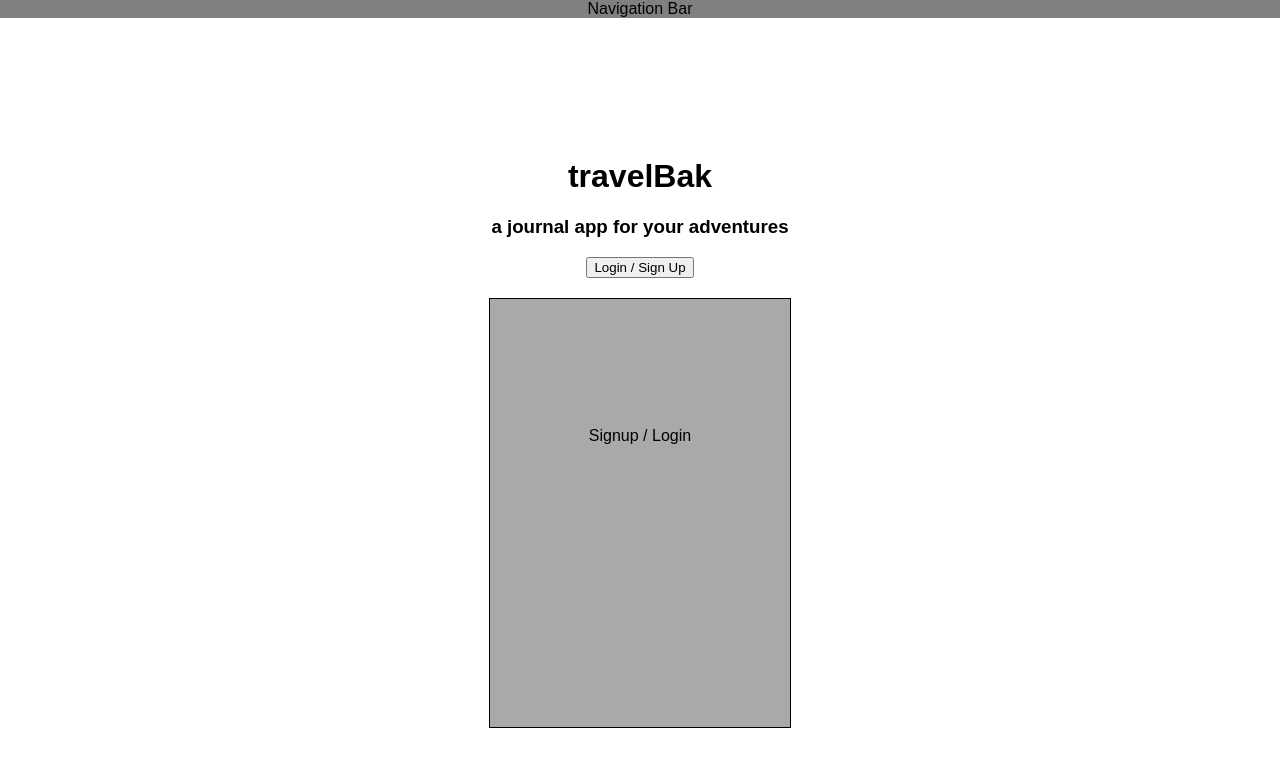
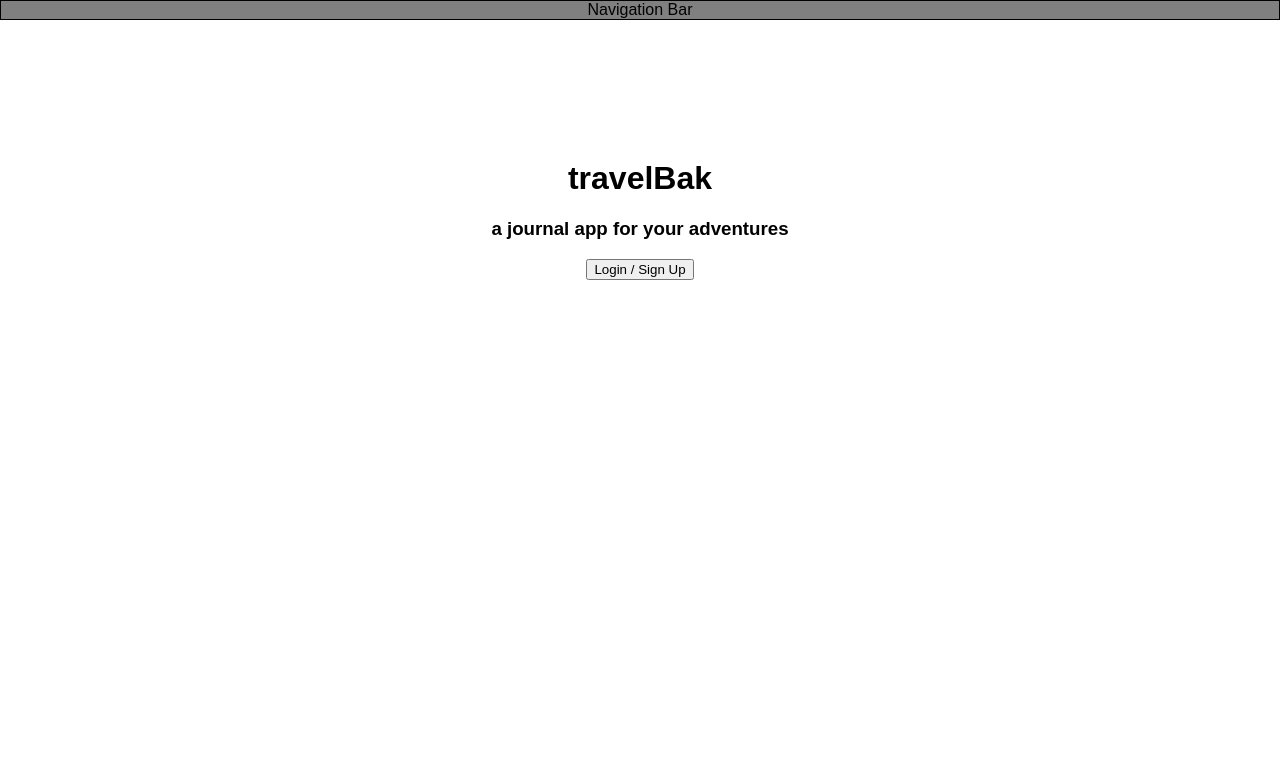
Before and after one commit to smr310/travelbak-client, a React (Create React App) app: page / in a window 1280 px wide. Shown: the top 766 px of the page. Built offline with nearby package versions, Linux system fonts and the light colour scheme.

Commit message:
test router

```diff
--- a/package.json
+++ b/package.json
@@ -5,6 +5,7 @@
   "dependencies": {
     "react": "^16.4.1",
     "react-dom": "^16.4.1",
+    "react-router-dom": "^4.3.1",
     "react-scripts": "1.1.4"
   },
   "scripts": {
--- a/src/App.js
+++ b/src/App.js
@@ -5,14 +5,23 @@
 import LandingPage from './components/LandingPage';
 import Login from './components/Login';
 
+import { BrowserRouter as Router, Route, Link, } from 'react-router-dom'
+
 class App extends Component {
   render() {
     return (
-      <div className="App">
-        <NavBar />
-        <LandingPage />
-        <Login />
-      </div>
+      <Router>
+        <div className="app">
+          <nav>
+            <NavBar />
+          </nav>
+          <main>
+            <Route exact path="/" component={LandingPage} />
+            <Route exact path="/Login" component={Login} />
+          </main>
+        </div>
+      </Router>
+
     );
   }
 }
--- a/src/index.js
+++ b/src/index.js
@@ -4,5 +4,6 @@
 import App from './App';
 import registerServiceWorker from './registerServiceWorker';
 
+
 ReactDOM.render(<App />, document.getElementById('root'));
 registerServiceWorker();
```
Also changed, not shown: 1 other file (tests, documents, lock files or other folders).
